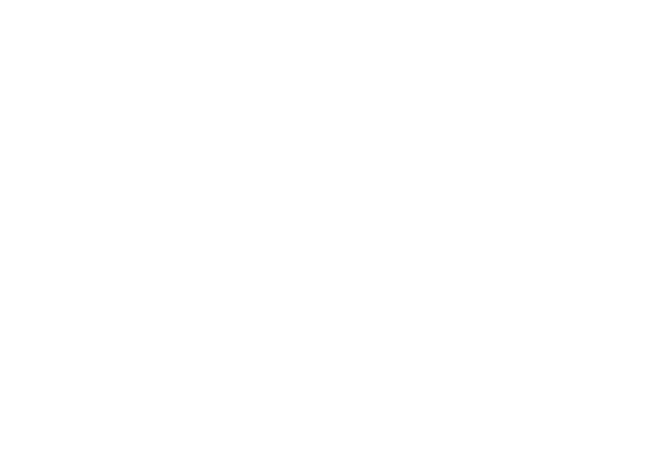
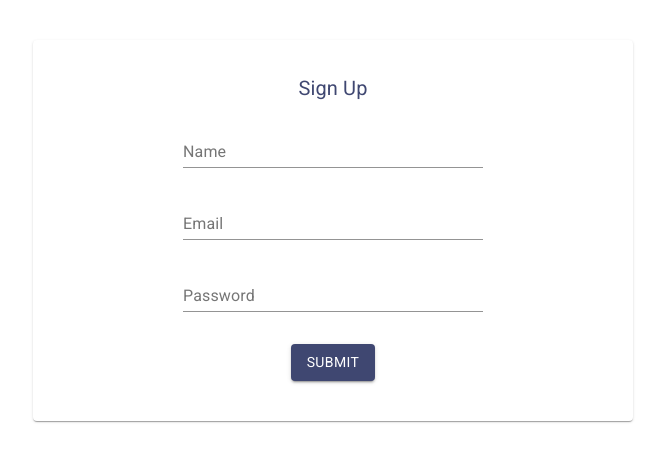
Before and after one commit to macluiggy/mern-skeleton, a React app in the folder frontend/: page /signup in a window 1280 px wide. Shown: the top 462 px of the page, without its empty margins (307-972 px from the left). Built offline with nearby package versions, Linux system fonts and the light colour scheme.

Commit message:
creating sign up form and testing it

```diff
--- a/frontend/src/MainRouter.tsx
+++ b/frontend/src/MainRouter.tsx
@@ -2,6 +2,7 @@
 import { Route, Switch } from "react-router-dom";
 import Home from "./core/Home";
 import Users from "./user/Users";
+import Signup from "./user/Signup";
 
 export default function MainRouter() {
   return (
@@ -9,6 +10,7 @@
       <Switch>
         <Route exact path="/" component={Home} />
         <Route path="/users" component={Users} />
+        <Route path="/signup" component={Signup} />
       </Switch>
     </div>
   );
--- a/frontend/src/user/Signup.tsx
+++ b/frontend/src/user/Signup.tsx
@@ -1,4 +1,16 @@
 import React, { useState } from "react";
+import { create } from "./api-user";
+import {
+  Card,
+  Typography,
+  TextField,
+  CardContent,
+  CardActions,
+  Button,
+  Icon,
+} from "@material-ui/core";
+import { makeStyles } from "@material-ui/core/styles";
+
 interface IUser {
   name: string;
   password: string;
@@ -6,7 +18,34 @@
   open: boolean;
   error: string;
 }
+
+const useStyles = makeStyles(({ spacing, palette }) => ({
+  card: {
+    maxWidth: 600,
+    margin: "auto",
+    textAlign: "center",
+    marginTop: spacing(5),
+    paddingBottom: spacing(2),
+  },
+  error: {
+    verticalAlign: "middle",
+  },
+  title: {
+    marginTop: spacing(2),
+    color: palette.primary.main,
+  },
+  textField: {
+    marginLeft: spacing(1),
+    marginRight: spacing(1),
+    width: 300,
+  },
+  submit: {
+    margin: "auto",
+    marginBottom: spacing(2),
+  },
+}));
 export default function Signup() {
+  const { card, title, textField, submit, error } = useStyles();
   const [values, setValues] = useState<IUser>({
     name: "",
     password: "",
@@ -14,17 +53,80 @@
     open: false,
     error: "",
   });
-  const handleChange =
-    (name) =>
-    ({ target: value }) => {
-      setValues({ ...values, [name]: value });
-    };
+  const handleChange = (name) => (event) => {
+    setValues({ ...values, [name]: event.target.value });
+  };
   const clickSubmit = () => {
     const user = {
       name: values.name || undefined,
       password: values.password || undefined,
       email: values.email || undefined,
     };
+    create(user).then((data) => {
+      if (data.error) {
+        setValues({ ...values, error: data.error });
+      } else {
+        setValues({ ...values, error: "", open: true });
+      }
+    });
   };
-  return <div></div>;
+
+  return (
+    <div>
+      <Card className={card}>
+        <CardContent>
+          <Typography variant="h6" className={title}>
+            Sign Up
+          </Typography>
+          <TextField
+            id="name"
+            className={textField}
+            label="Name"
+            onChange={handleChange("name")}
+            value={values.name}
+            margin="normal"
+          />
+          <br />
+          <TextField
+            id="email"
+            type="email"
+            className={textField}
+            label="Email"
+            onChange={handleChange("email")}
+            value={values.email}
+            margin="normal"
+          />
+          <br />
+          <TextField
+            id="password"
+            type="password"
+            className={textField}
+            label="Password"
+            onChange={handleChange("password")}
+            value={values.password}
+            margin="normal"
+          />
+          <br />
+          {values.error && (
+            <Typography component="p" color="error">
+              <Icon color="error" className={error}>
+                error
+              </Icon>
+              {values.error}
+            </Typography>
+          )}
+        </CardContent>
+        <CardActions>
+          <Button
+            color="primary"
+            variant="contained"
+            onClick={clickSubmit}
+            className={submit}
+          >
+            Submit
+          </Button>
+        </CardActions>
+      </Card>
+    </div>
+  );
 }
```
